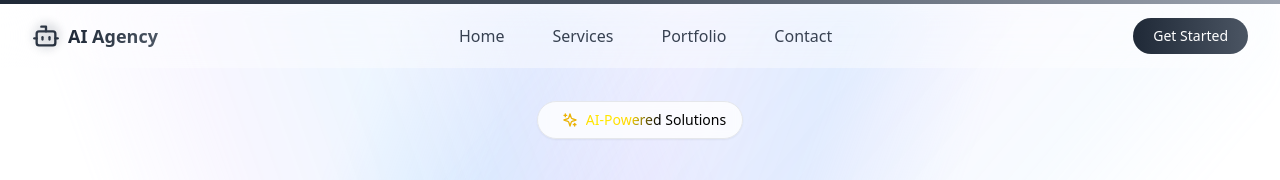
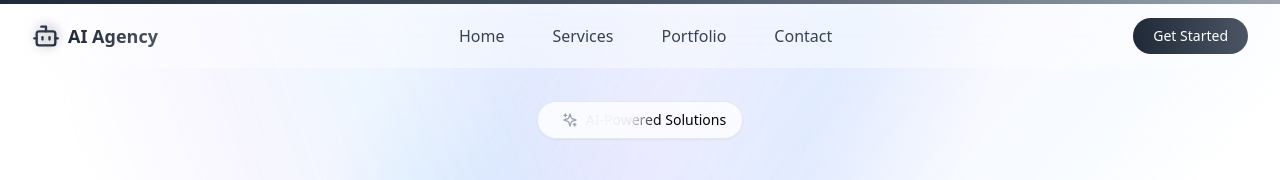
Before and after one commit to satyam237/agency-website, a React (Vite) app: page / in a window 1280 px wide. Shown: the top 180 px of the page. Built offline with nearby package versions, Linux system fonts and the light colour scheme.

Commit message:
Implement Black Text with Silver Shimmer Effect

```diff
--- a/src/components/Hero.tsx
+++ b/src/components/Hero.tsx
@@ -103,7 +103,7 @@ const Hero = () => {
               {/* Shimmer overlay that moves across the entire badge */}
               <div className="absolute inset-0 bg-gradient-to-r from-transparent via-white/40 to-transparent w-[200%] -translate-x-full group-hover:translate-x-full transition-transform duration-1000 ease-out"></div>
 
-              <Sparkles className="h-3 w-3 md:h-4 md:w-4 text-yellow-500 relative z-10" />
+              <Sparkles className="h-3 w-3 md:h-4 md:w-4 text-gray-400 relative z-10" />
               <AnimatedShinyText
                 className="text-xs md:text-sm font-medium relative z-10"
                 shimmerWidth={120}
--- a/src/components/ui/animated-shiny-text.tsx
+++ b/src/components/ui/animated-shiny-text.tsx
@@ -21,7 +21,7 @@ export function AnimatedShinyText({
         className,
       )}
       style={{
-        backgroundImage: `linear-gradient(110deg, #000000 25%, #FFD700 35%, #FFEA00 45%, #FFD700 55%, #000000 65%)`,
+        backgroundImage: `linear-gradient(110deg, #000000 25%, #E5E7EB 35%, #F3F4F6 45%, #E5E7EB 55%, #000000 65%)`,
         backgroundSize: '200% 100%',
         WebkitBackgroundClip: 'text',
         WebkitTextFillColor: 'transparent',
```
